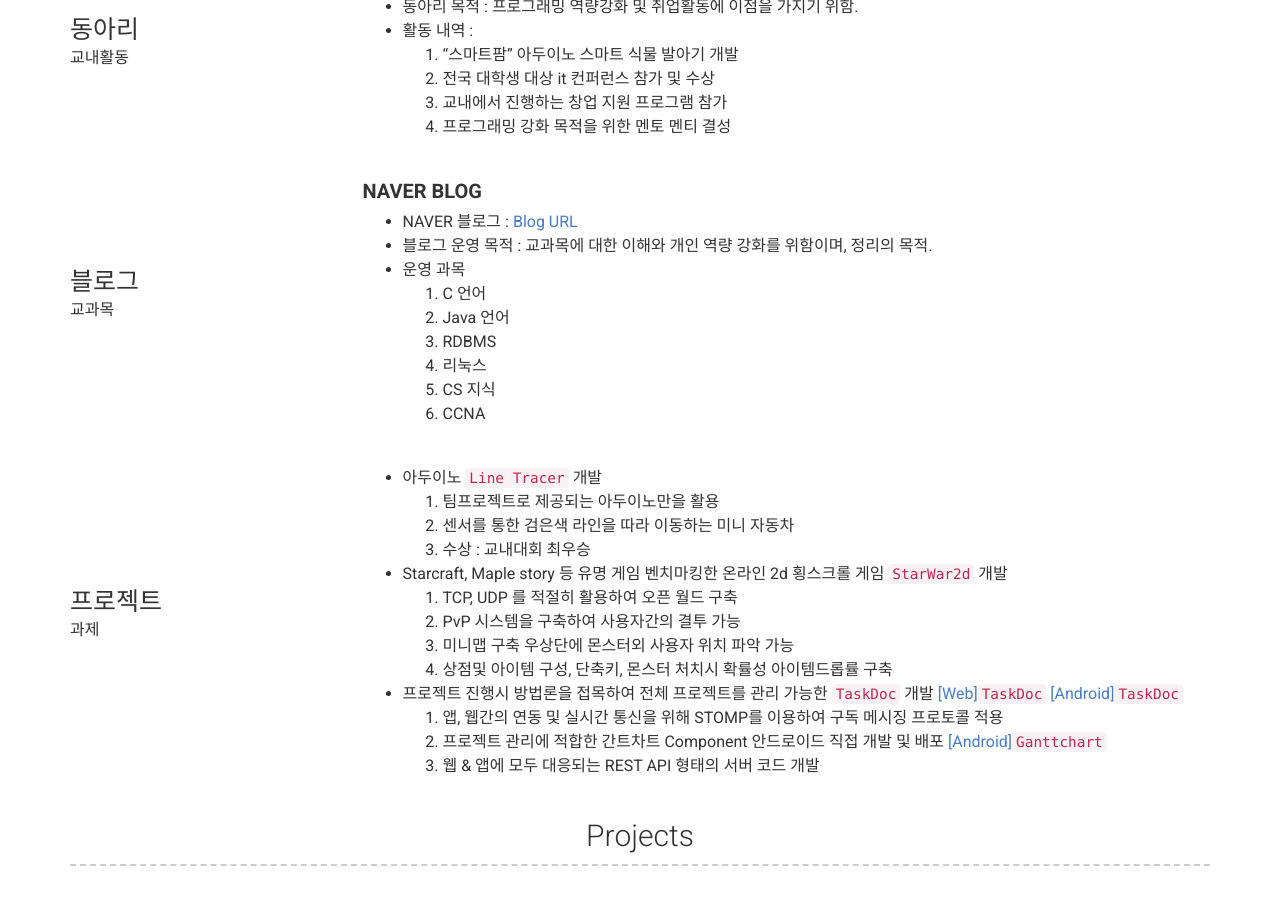
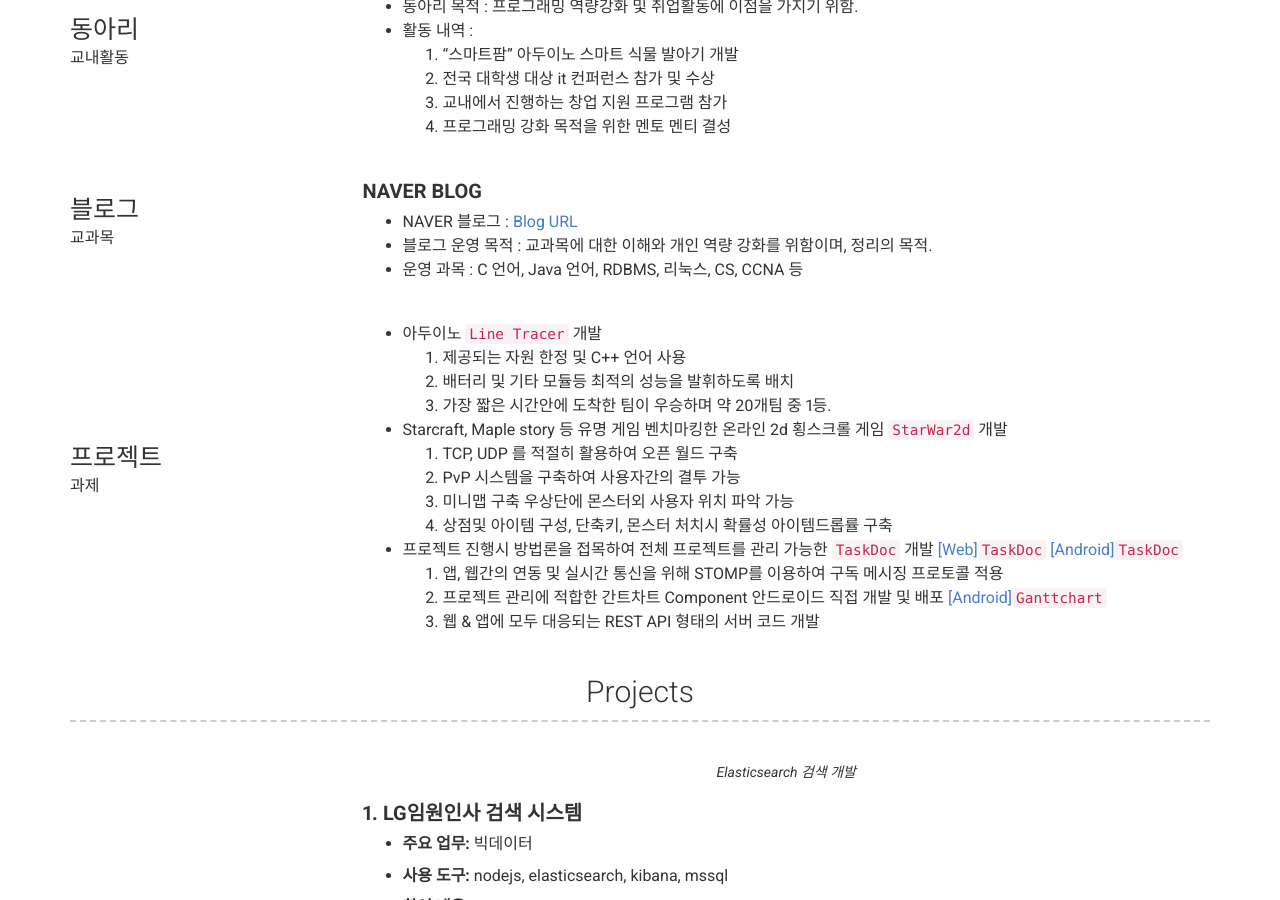
Before and after one commit to sihyeonleee/sihyeonleee.github.io, a Jekyll site: the page built from index.md, in a window 1280 px wide and 900 px high, scrolled down 1042 px. Built offline with Jekyll 4.4.1, drawn with Linux system fonts in a browser that asks for light colours; nearby versions of some CDN libraries.

Commit message:
no message

```diff
--- a/_config.yml
+++ b/_config.yml
@@ -135,22 +135,16 @@ content:
           ---
           - NAVER 블로그 : <a href="https://blog.naver.com/dltlgus313">Blog URL</a>
           - 블로그 운영 목적 : 교과목에 대한 이해와 개인 역량 강화를 위함이며, 정리의 목적.
-          - 운영 과목
-            1. C 언어
-            2. Java 언어
-            3. RDBMS
-            4. 리눅스
-            5. CS 지식
-            6. CCNA
+          - 운영 과목 : C 언어, Java 언어, RDBMS, 리눅스, CS, CCNA 등
 
       - layout: left
         title: 프로젝트
         sub_title: 과제
         description: | # this will include new lines to allow paragraphs
           - 아두이노 `Line Tracer` 개발
-            1. 팀프로젝트로 제공되는 아두이노만을 활용
-            2. 센서를 통한 검은색 라인을 따라 이동하는 미니 자동차
-            3. 수상 : 교내대회 최우승
+            1. 제공되는 자원 한정 및 C++ 언어 사용
+            2. 배터리 및 기타 모듈등 최적의 성능을 발휘하도록 배치
+            3. 가장 짧은 시간안에 도착한 팀이 우승하며 약 20개팀 중 1등.
           - Starcraft, Maple story 등 유명 게임 벤치마킹한 온라인 2d 횡스크롤 게임 `StarWar2d` 개발
             1. TCP, UDP 를 적절히 활용하여 오픈 월드 구축
             2. PvP 시스템을 구축하여 사용자간의 결투 가능
```
